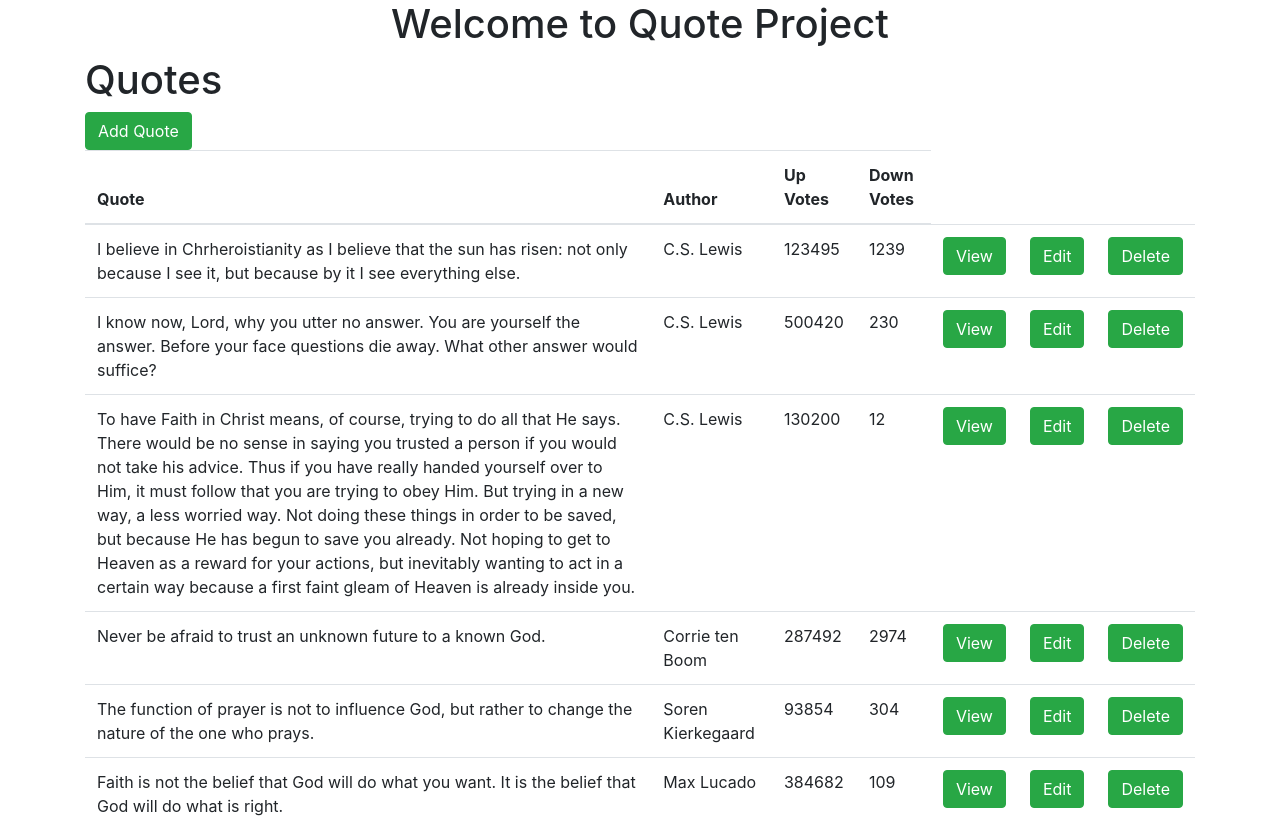
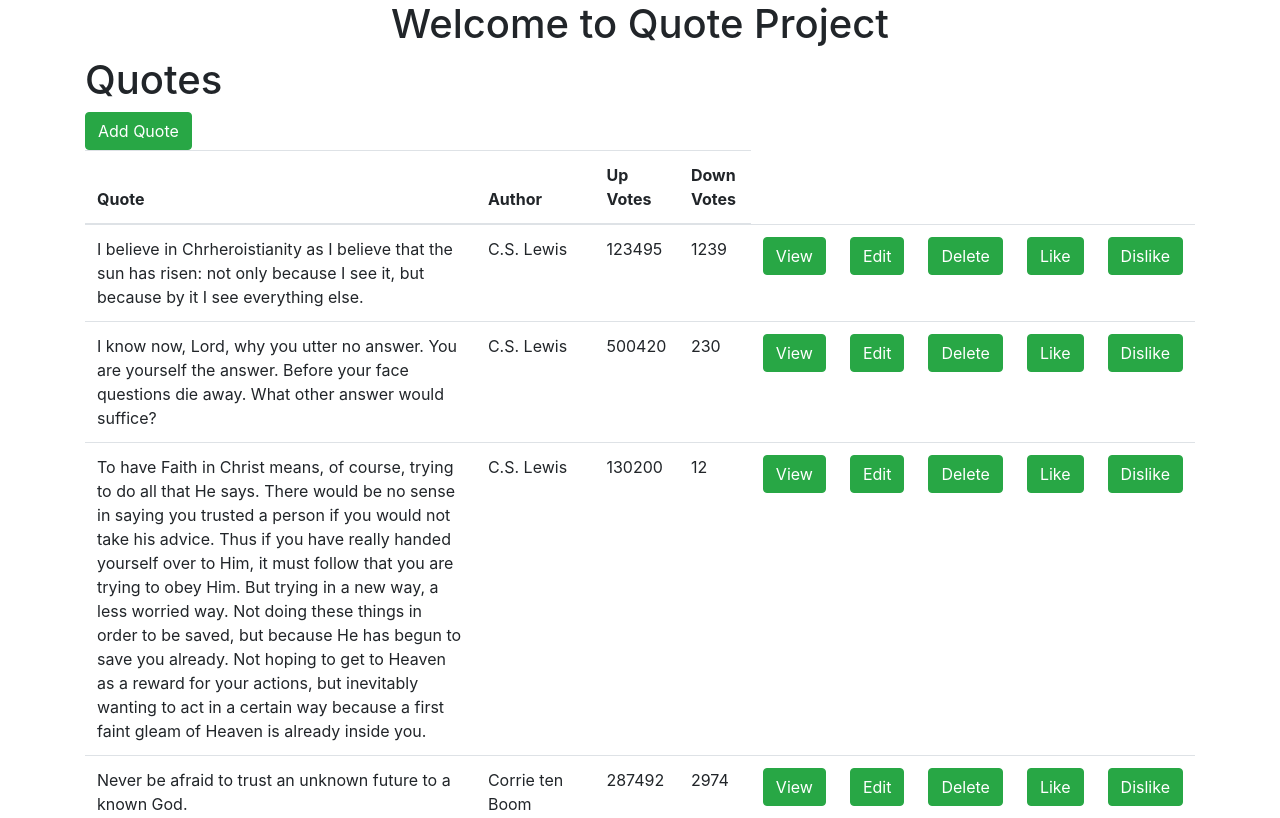
Before and after one commit to fevenMwoldu/Quotes-Project, an Angular app: page / in a window 1280 px wide. Shown: the top 818 px of the page. Built offline with nearby package versions, Linux system fonts and the light colour scheme.

Commit message:
quote.downVotes=sum;

```diff
--- a/src/app/quote-details/quote-details.component.ts
+++ b/src/app/quote-details/quote-details.component.ts
@@ -8,7 +8,8 @@ import { Quote } from '@angular/compiler';
 })
 export class QuoteDetailsComponent implements OnInit {
 
-  @Input() quote: Quote;
+  @Input()
+  quote: Quote;
 
   constructor() { }
 
--- a/src/app/quotes/quotes.component.html
+++ b/src/app/quotes/quotes.component.html
@@ -22,10 +22,12 @@
                     <td><button type="button" class="btn btn-success" (click)="onSelect(quote)">View</button></td>
                     <td><button type="button" class="btn btn-success" (click)="onSelect(quote)">Edit</button></td>
                     <td><button type="button" class="btn btn-success" (click)="onDelete(quote)">Delete</button></td>
+                    <td><button type="button" class="btn btn-success" (click)="incrementUpVotes(quote)">Like</button></td>
+                    <td><button type="button" class="btn btn-success" (click)="incrementDownVotes(quote)">Dislike</button></td>
                 </tr>
             </tbody>
         </table>
     </div>
 
-    <app-quote-details [quote]="quote"></app-quote-details>
+    <app-quote-details [quote]="selectedQuote"></app-quote-details>
 </div>
--- a/src/app/quotes/quotes.component.ts
+++ b/src/app/quotes/quotes.component.ts
@@ -18,6 +18,21 @@ export class QuotesComponent implements OnInit {
     if(index > -1){
       this.quotes.splice(index, 1);
     }
+  }
+  incrementUpVotes(quote:Quote):void{
+
+    var count=quote.upVotes;
+    var sum=count+1;
+    quote.upVotes=sum;
+
+  }
+
+  incrementDownVotes(quote:Quote):void{
+
+    var count=quote.downVotes;
+    var sum=count+1;
+    quote.downVotes=sum;
+
   }
 
   quotes: Quote[] = [
```
